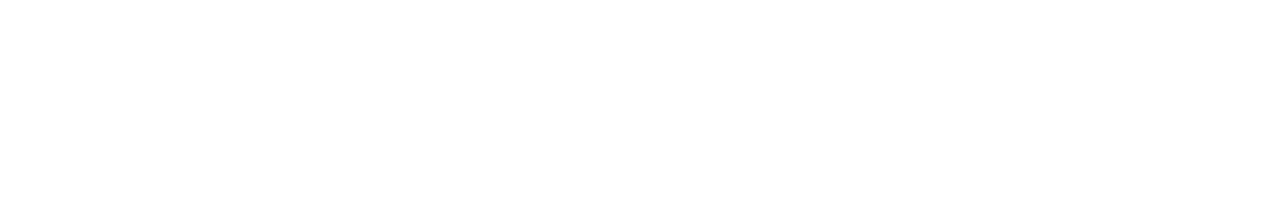
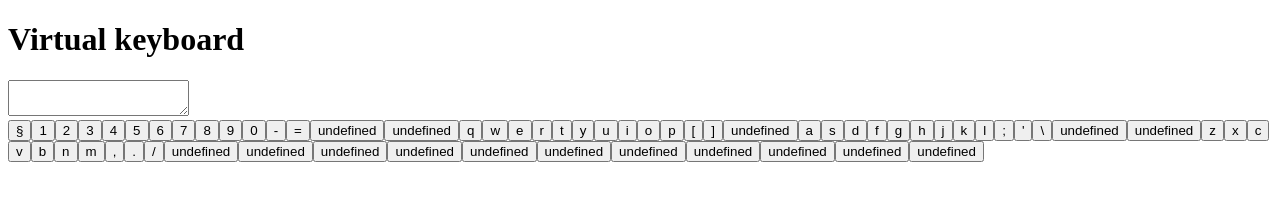
Before and after one commit to lomserg/virtual-keyboard, a website: page index.html in a window 1280 px wide. Drawn offline with Linux system fonts and the light colour scheme.

Commit message:
feat: create class Keyboard and add basic html, create keyboard layout

```diff
--- a/index.html
+++ b/index.html
@@ -4,6 +4,8 @@
     <meta charset="UTF-8">
     <meta http-equiv="X-UA-Compatible" content="IE=edge">
     <meta name="viewport" content="width=device-width, initial-scale=1.0">
+    <script type="module" defer src="./js/main.js"></script>
+    <link rel="stylesheet" href="keyboard.css">
     <title>Virtual keyboard | RS school task 2023</title>
 </head>
 <body>
--- /dev/null
+++ b/js/main.js
@@ -0,0 +1,9 @@
+
+import Keyboard from './modules/keyboard.js'
+import keys from './modules/keyslayout.js'
+
+console.log(keys)
+const newKeyboard = new Keyboard(keys)
+
+console.log(newKeyboard)
+newKeyboard.init()
--- /dev/null
+++ b/js/modules/keyboard.js
@@ -0,0 +1,45 @@
+export default class {
+    constructor(keys) {
+      this.language ='en';
+      this.keys = keys;
+      this.title = null;
+      this.desription = null;
+      this.textarea = null;
+      this.main = null;
+      this.keysContainer = null;
+      this.createKeyboard();
+    }
+
+    init() {
+        //create main div
+        this.main = document.createElement('div');
+        this.main.classList.add('main')
+        document.body.appendChild(this.main)
+        //add title
+        this.title = document.createElement('h1');
+        this.title.innerText = 'Virtual keyboard'
+        this.main.appendChild(this.title)
+        //add text area
+        this.textarea = document.createElement('textarea');
+        this.textarea.classList.add('text');
+        this.main.appendChild(this.textarea);
+        //add keyboard
+        this.createKeyboard()
+        this.main.appendChild(this.keysContainer);
+    }
+
+    createKeyboard() {
+        this.keysContainer = document.createElement('div');
+        this.keysContainer.classList.add('keyboard');
+        const keysObj = this.keys
+        const row = document.createElement('div');
+        keysObj.forEach(key => {
+            // console.log(key.name)
+            const button = document.createElement('button');
+            button.dataset.keyCode = key.code;
+            button.innerText = key[this.language];
+            row.appendChild(button)
+        });
+        this.keysContainer.append(row)
+       }
+}
--- /dev/null
+++ b/js/modules/keyslayout.js
@@ -0,0 +1,129 @@
+export default [
+    {
+      code: 'Backquote', en: '§', enShift: '±', ru: 'ё', ruShift: 'Ё', row: 0, place: 0,
+    }, {
+      code: 'Digit1', en: '1', enShift: '!', ru: '1', ruShift: '!', row: 0, place: 1,
+    }, {
+      code: 'Digit2', en: '2', enShift: '@', ru: '2', ruShift: '"', row: 0, place: 2,
+    }, {
+      code: 'Digit3', en: '3', enShift: '#', ru: '3', ruShift: '№', row: 0, place: 3,
+    }, {
+      code: 'Digit4', en: '4', enShift: '$', ru: '4', ruShift: ';', row: 0, place: 4,
+    }, {
+      code: 'Digit5', en: '5', enShift: '%', ru: '5', ruShift: '%', row: 0, place: 5,
+    }, {
+      code: 'Digit6', en: '6', enShift: '^', ru: '6', ruShift: ':', row: 0, place: 6,
+    }, {
+      code: 'Digit7', en: '7', enShift: '&', ru: '7', ruShift: '?', row: 0, place: 7,
+    }, {
+      code: 'Digit8', en: '8', enShift: '*', ru: '8', ruShift: '*', row: 0, place: 8,
+    }, {
+      code: 'Digit9', en: '9', enShift: '(', ru: '9', ruShift: '(', row: 0, place: 9,
+    }, {
+      code: 'Digit0', en: '0', enShift: ')', ru: '0', ruShift: ')', row: 0, place: 10,
+    }, {
+      code: 'Minus', en: '-', enShift: '_', ru: '-', ruShift: '_', row: 0, place: 11,
+    }, {
+      code: 'Equal', en: '=', enShift: '+', ru: '=', ruShift: '+', row: 0, place: 12,
+    }, {
+      code: 'Backspace', isSpecial: true, name: 'backspace', classes: 'backspace', row: 0, place: 13,
+    }, {
+      code: 'Tab', isSpecial: true, name: 'tab', classes: 'tab', row: 1, place: 0,
+    }, {
+      code: 'KeyQ', en: 'q', enShift: 'Q', ru: 'й', ruShift: 'Й', row: 1, place: 1,
+    }, {
+      code: 'KeyW', en: 'w', enShift: 'W', ru: 'ц', ruShift: 'Ц', row: 1, place: 2,
+    }, {
+      code: 'KeyE', en: 'e', enShift: 'E', ru: 'у', ruShift: 'У', row: 1, place: 3,
+    }, {
+      code: 'KeyR', en: 'r', enShift: 'R', ru: 'к', ruShift: 'К', row: 1, place: 4,
+    }, {
+      code: 'KeyT', en: 't', enShift: 'T', ru: 'е', ruShift: 'Е', row: 1, place: 5,
+    }, {
+      code: 'KeyY', en: 'y', enShift: 'Y', ru: 'н', ruShift: 'Н', row: 1, place: 6,
+    }, {
+      code: 'KeyU', en: 'u', enShift: 'U', ru: 'г', ruShift: 'Г', row: 1, place: 7,
+    }, {
+      code: 'KeyI', en: 'i', enShift: 'I', ru: 'ш', ruShift: 'Ш', row: 1, place: 8,
+    }, {
+      code: 'KeyO', en: 'o', enShift: 'O', ru: 'щ', ruShift: 'Щ', row: 1, place: 9,
+    }, {
+      code: 'KeyP', en: 'p', enShift: 'P', ru: 'з', ruShift: 'З', row: 1, place: 10,
+    }, {
+      code: 'BracketLeft', en: '[', enShift: '{', ru: 'х', ruShift: 'Х', row: 1, place: 11,
+    }, {
+      code: 'BracketRight', en: ']', enShift: '}', ru: 'ъ', ruShift: 'Ъ', row: 1, place: 12,
+    }, {
+      code: 'CapsLock', isSpecial: true, name: 'capslock', classes: 'capslock', row: 2, place: 0,
+    }, {
+      code: 'KeyA', en: 'a', enShift: 'A', ru: 'ф', ruShift: 'Ф', row: 2, place: 1,
+    }, {
+      code: 'KeyS', en: 's', enShift: 'S', ru: 'ы', ruShift: 'Ы', row: 2, place: 2,
+    }, {
+      code: 'KeyD', en: 'd', enShift: 'D', ru: 'в', ruShift: 'В', row: 2, place: 3,
+    }, {
+      code: 'KeyF', en: 'f', enShift: 'F', ru: 'а', ruShift: 'А', row: 2, place: 4,
+    }, {
+      code: 'KeyG', en: 'g', enShift: 'G', ru: 'п', ruShift: 'П', row: 2, place: 5,
+    }, {
+      code: 'KeyH', en: 'h', enShift: 'H', ru: 'р', ruShift: 'Р', row: 2, place: 6,
+    }, {
+      code: 'KeyJ', en: 'j', enShift: 'J', ru: 'о', ruShift: 'О', row: 2, place: 7,
+    }, {
+      code: 'KeyK', en: 'k', enShift: 'K', ru: 'л', ruShift: 'Л', row: 2, place: 8,
+    }, {
+      code: 'KeyL', en: 'l', enShift: 'L', ru: 'д', ruShift: 'Д', row: 2, place: 9,
+    }, {
+      code: 'Semicolon', en: ';', enShift: ':', ru: 'ж', ruShift: 'Ж', row: 2, place: 10,
+    }, {
+      code: 'Quote', en: "'", enShift: '"', ru: 'э', ruShift: 'Э', row: 2, place: 11,
+    }, {
+      code: 'Backslash', en: '\\', enShift: '|', ru: '\\', ruShift: '/', row: 2, place: 12,
+    }, {
+      code: 'Enter', isSpecial: true, name: 'enter', classes: 'enter', row: 2, place: 13,
+    }, {
+      code: 'ShiftLeft', isSpecial: true, name: 'shift', classes: 'shift shift_left', row: 3, place: 0,
+    }, {
+      code: 'KeyZ', en: 'z', enShift: 'Z', ru: 'я', ruShift: 'Я', row: 3, place: 1,
+    }, {
+      code: 'KeyX', en: 'x', enShift: 'X', ru: 'ч', ruShift: 'Ч', row: 3, place: 2,
+    }, {
+      code: 'KeyC', en: 'c', enShift: 'C', ru: 'с', ruShift: 'С', row: 3, place: 3,
+    }, {
+      code: 'KeyV', en: 'v', enShift: 'V', ru: 'м', ruShift: 'М', row: 3, place: 4,
+    }, {
+      code: 'KeyB', en: 'b', enShift: 'B', ru: 'и', ruShift: 'И', row: 3, place: 5,
+    }, {
+      code: 'KeyN', en: 'n', enShift: 'N', ru: 'т', ruShift: 'Т', row: 3, place: 6,
+    }, {
+      code: 'KeyM', en: 'm', enShift: 'M', ru: 'ь', ruShift: 'Ь', row: 3, place: 7,
+    }, {
+      code: 'Comma', en: ',', enShift: '<', ru: 'б', ruShift: 'Б', row: 3, place: 8,
+    }, {
+      code: 'Period', en: '.', enShift: '>', ru: 'ю', ruShift: 'Ю', row: 3, place: 9,
+    }, {
+      code: 'Slash', en: '/', enShift: '?', ru: '.', ruShift: ',', row: 3, place: 10,
+    }, {
+      code: 'ArrowUp', isSpecial: true, name: '↑', classes: 'arrow arrow_up', row: 3, place: 11,
+    }, {
+      code: 'ShiftRight', isSpecial: true, name: 'shift', classes: 'shift shift_right', row: 3, place: 12,
+    }, {
+      code: 'ControlLeft', isSpecial: true, name: 'ctrl', classes: 'ctrl ctrl_left', row: 4, place: 0,
+    }, {
+      code: 'AltLeft', isSpecial: true, name: 'alt', classes: 'alt alt_left', row: 4, place: 1,
+    }, {
+      code: 'MetaLeft', isSpecial: true, name: 'cmd', classes: 'cmd cmd_left', row: 4, place: 2,
+    }, {
+      code: 'Space', isSpecial: true, name: 'space', classes: 'space', row: 4, place: 3,
+    }, {
+      code: 'MetaRight', isSpecial: true, name: 'cmd', classes: 'cmd cmd_right', row: 4, place: 4,
+    }, {
+      code: 'ArrowLeft', isSpecial: true, name: '←', classes: 'arrow arrow_left', row: 4, place: 5,
+    }, {
+      code: 'ArrowDown', isSpecial: true, name: '↓', classes: 'arrow arrow_down', row: 4, place: 6,
+    }, {
+      code: 'ArrowRight', isSpecial: true, name: '→', classes: 'arrow arrow_right', row: 4, place: 7,
+    }, {
+      code: 'AltRight', isSpecial: true, name: 'alt', classes: 'alt alt_right', row: 4, place: 8,
+    },
+  ];
```
Also changed, not shown: keyboard.css (added).
